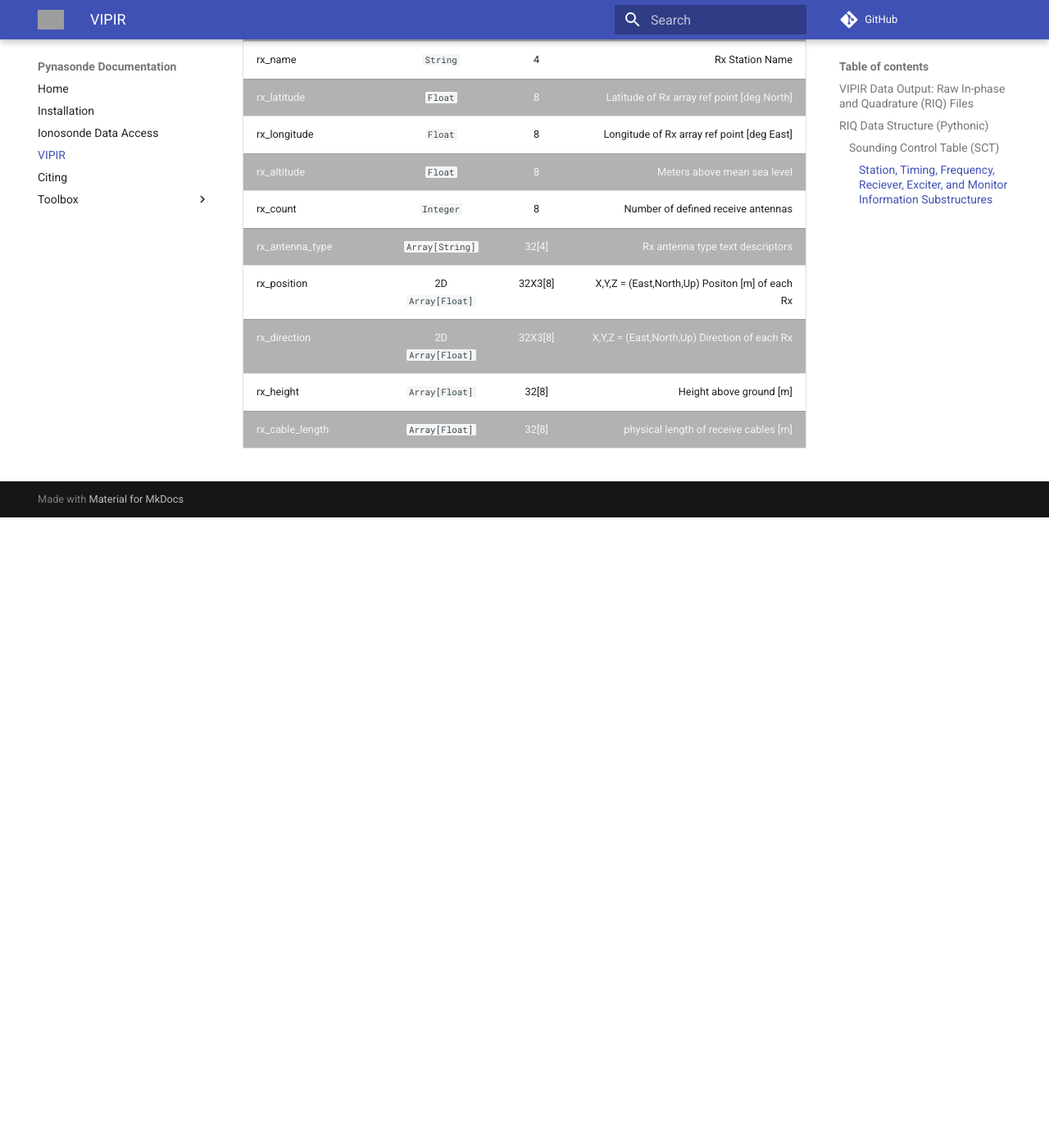
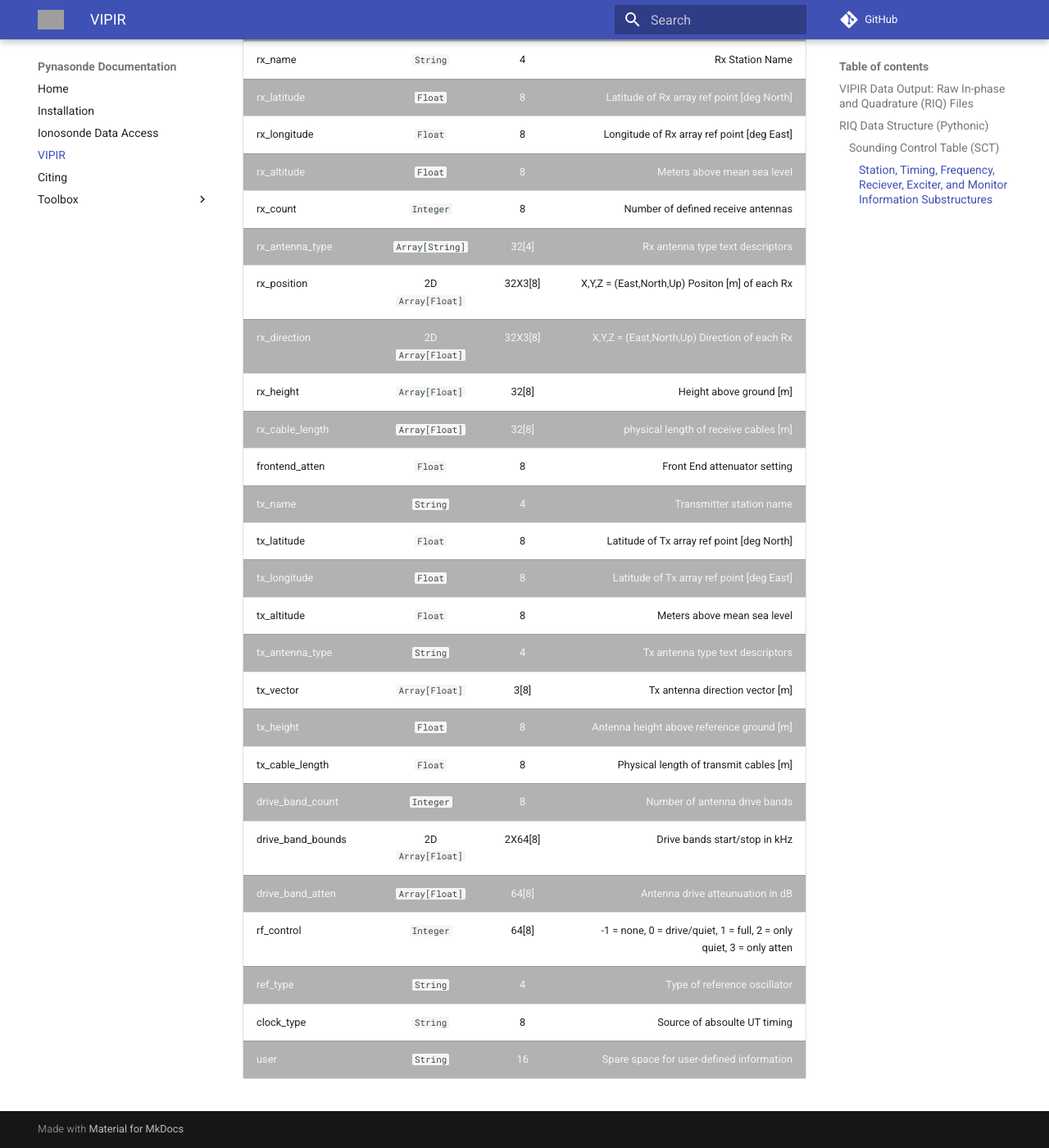
Before and after one commit to shibaji7/pynasonde, an MkDocs documentation site: the page built from docs/user/vipir.md, in a window 1280 px wide and 1400 px high, scrolled down 2826 px. Shown: the whole window at 82% size. Built offline with MkDocs 1.6.1 and Material for MkDocs 9.7.7, drawn with Linux system fonts in a browser that asks for light colours; comment, search, counter and statistics services are not loaded; before the commit the page ends 3457 px from its top, so only the background shows below that; grey boxes are pictures that could not be loaded.

Commit message:
Documentation

```diff
--- a/docs/user/vipir.md
+++ b/docs/user/vipir.md
@@ -75,3 +75,19 @@ Here are the substrcuture holding information on instrumentation stetting and co
 | rx_direction             |  2D `Array[Float]`        | 32X3[8] | X,Y,Z = (East,North,Up) Direction of each Rx |
 | rx_height             |  `Array[Float]`        | 32[8] | Height above ground [m] |
 | rx_cable_length             |  `Array[Float]`        | 32[8] | physical length of receive cables [m] |
+| frontend_atten             |  `Float`        | 8 | Front End attenuator setting |
+| tx_name             |  `String`        | 4 | Transmitter station name |
+| tx_latitude             |  `Float`        | 8 | Latitude of Tx array ref point [deg North] |
+| tx_longitude             |  `Float`        | 8 | Latitude of Tx array ref point [deg East] |
+| tx_altitude             |  `Float`        | 8 | Meters above mean sea level |
+| tx_antenna_type             |  `String`        | 4 | Tx antenna type text descriptors |
+| tx_vector             |  `Array[Float]`        | 3[8] | Tx antenna direction vector [m] |
+| tx_height             |  `Float`        | 8 | Antenna height above reference ground [m] |
+| tx_cable_length | `Float` | 8 | Physical length of transmit cables [m] |
+| drive_band_count | `Integer` | 8 | Number of antenna drive bands |
+| drive_band_bounds | 2D `Array[Float]` | 2X64[8] | Drive bands start/stop in kHz |
+| drive_band_atten | `Array[Float]` | 64[8] | Antenna drive atteunuation in dB |
+| rf_control | `Integer` | 64[8] | -1 = none, 0 = drive/quiet, 1 = full, 2 = only quiet, 3 = only atten |
+| ref_type | `String` | 4 | Type of reference oscillator |
+| clock_type | `String` | 8 | Source of absoulte UT timing |
+| user | `String` | 16 | Spare space for user-defined information |
```
